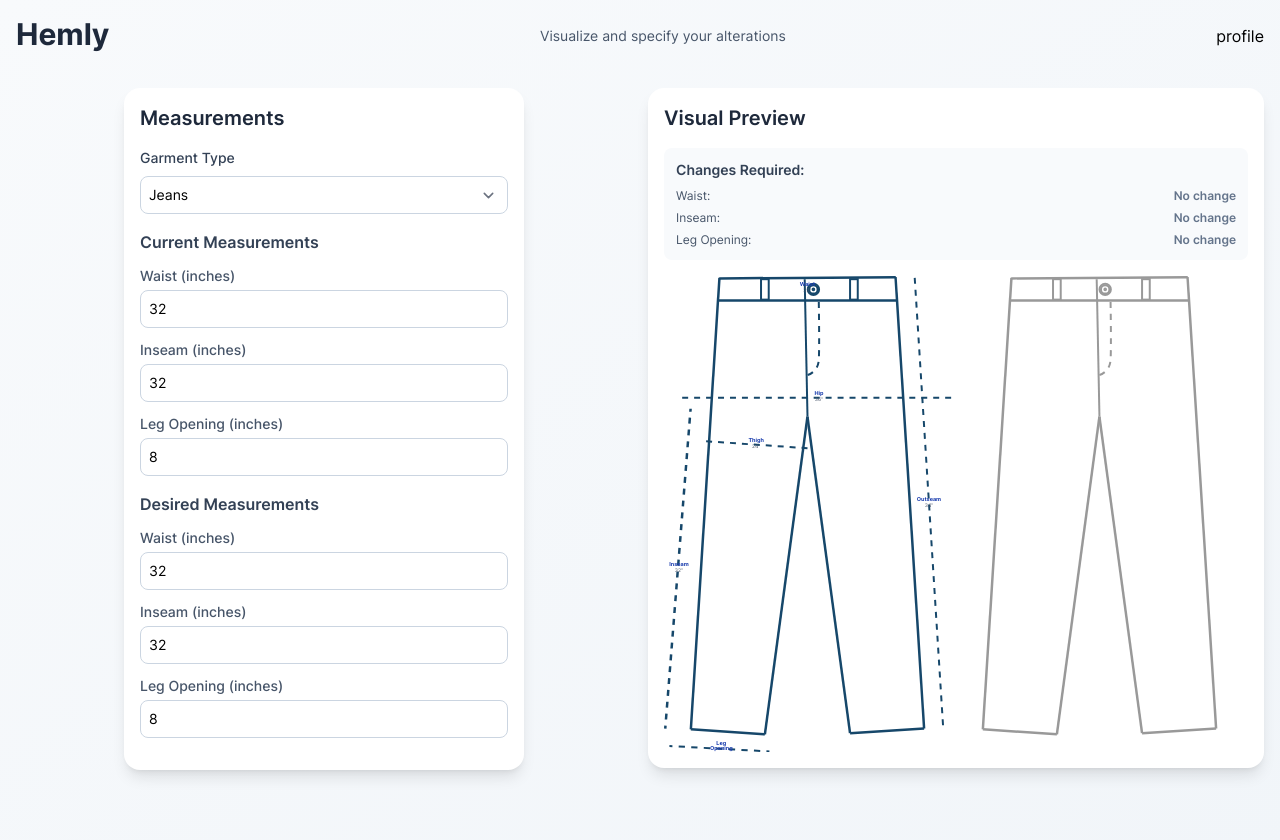
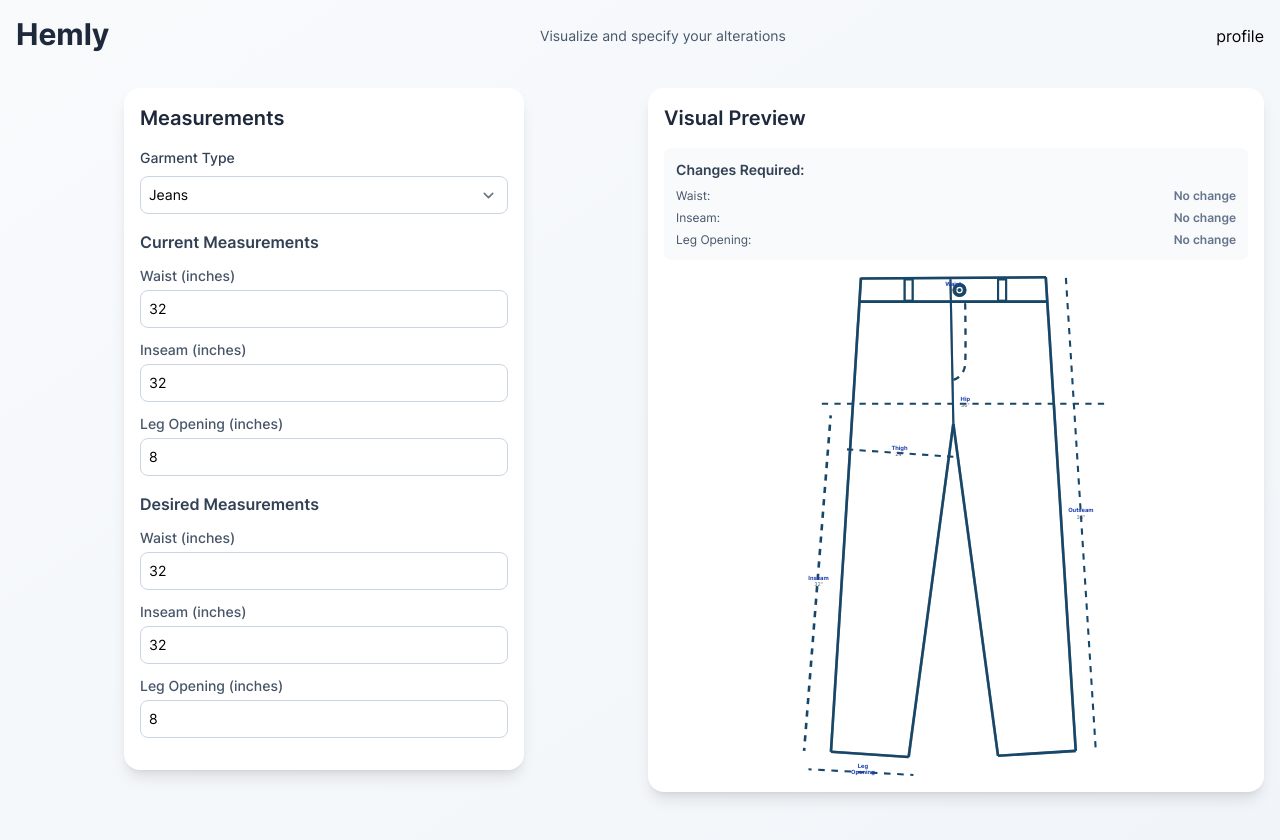
Before and after one commit to SEBAS0078/portfolio, a Next.js app: page /customer in a window 1280 px wide. Shown: the top 840 px of the page. Built offline with nearby package versions, Linux system fonts and the light colour scheme.

Commit message:
applied z-index position to both svgs

```diff
--- a/src/app/(customer)/customer/page.tsx
+++ b/src/app/(customer)/customer/page.tsx
@@ -224,11 +224,13 @@ export default function PantsAlterationApp() {
 									setClickedMeasurement(measurement);
 									setHoveredMeasurement(null);
 								}}
+								className="relative z-10"
 							/>
 
 							<PantsSVGGray
 								newMeasurements={desiredMeasurements}
 								currentMeasurements={currentMeasurements}
+								className="absolute z-0"
 							/>
 
 							{/* Hover tooltip */}
--- a/src/app/(customer)/customer/vectors/PantsSVG.tsx
+++ b/src/app/(customer)/customer/vectors/PantsSVG.tsx
@@ -16,6 +16,7 @@ interface PantsSVGProps {
 	};
 	onHoverChange: (measurement: string | null) => void;
 	onClick: (measurement: string) => void;
+	className?: string;
 }
 
 export default function PantsSVG({
@@ -23,10 +24,11 @@ export default function PantsSVG({
 	clickedMeasurement,
 	desiredMeasurements,
 	onHoverChange,
-	onClick
+	onClick,
+	className
 }: PantsSVGProps) {
 	return (
-		<svg id="Layer_2" data-name="Layer 2" xmlns="http://www.w3.org/2000/svg" viewBox="0 0 586.23 956.54" className="w-full max-w-sm" style={{ maxHeight: '500px' }}>
+		<svg id="Layer_2" data-name="Layer 2" xmlns="http://www.w3.org/2000/svg" viewBox="0 0 586.23 956.54" className={`w-full max-w-sm ${className || ''}`} style={{ maxHeight: '500px' }}>
 			<defs>
 				<style>
 					{`.cls-1 {
--- a/src/app/(customer)/customer/vectors/grayPantSvg.tsx
+++ b/src/app/(customer)/customer/vectors/grayPantSvg.tsx
@@ -16,10 +16,11 @@ export type newMeasurementsProp = {
 		outseam: number;
 		hip: number;
 		thigh: number;
-	}
+	},
+	className?: string;
 }
 
-export default function PantsSVGGray({ newMeasurements, currentMeasurements }: newMeasurementsProp) {
+export default function PantsSVGGray({ newMeasurements, currentMeasurements, className }: newMeasurementsProp) {
 	// Calculate scale factors
 	const waistScale = newMeasurements.waist / currentMeasurements.waist;
 	const legOpeningScale = newMeasurements.legOpening / currentMeasurements.legOpening;
@@ -78,7 +79,7 @@ export default function PantsSVGGray({ newMeasurements, currentMeasurements }: n
 	const rightBeltLoop = { x: scaleX(373.55, waistScale), y: 6.39 };
 
 	return (
-		<svg id="Layer_2_Gray" xmlns="http://www.w3.org/2000/svg" viewBox="0 0 586.23 956.54" className="w-full max-w-sm" style={{ maxHeight: '500px' }}>
+		<svg id="Layer_2_Gray" xmlns="http://www.w3.org/2000/svg" viewBox="0 0 586.23 956.54" className={`w-full max-w-sm ${className || ''}`} style={{ maxHeight: '500px' }}>
 			<defs>
 				<style>
 					{`.gray-cls-1 {
```
